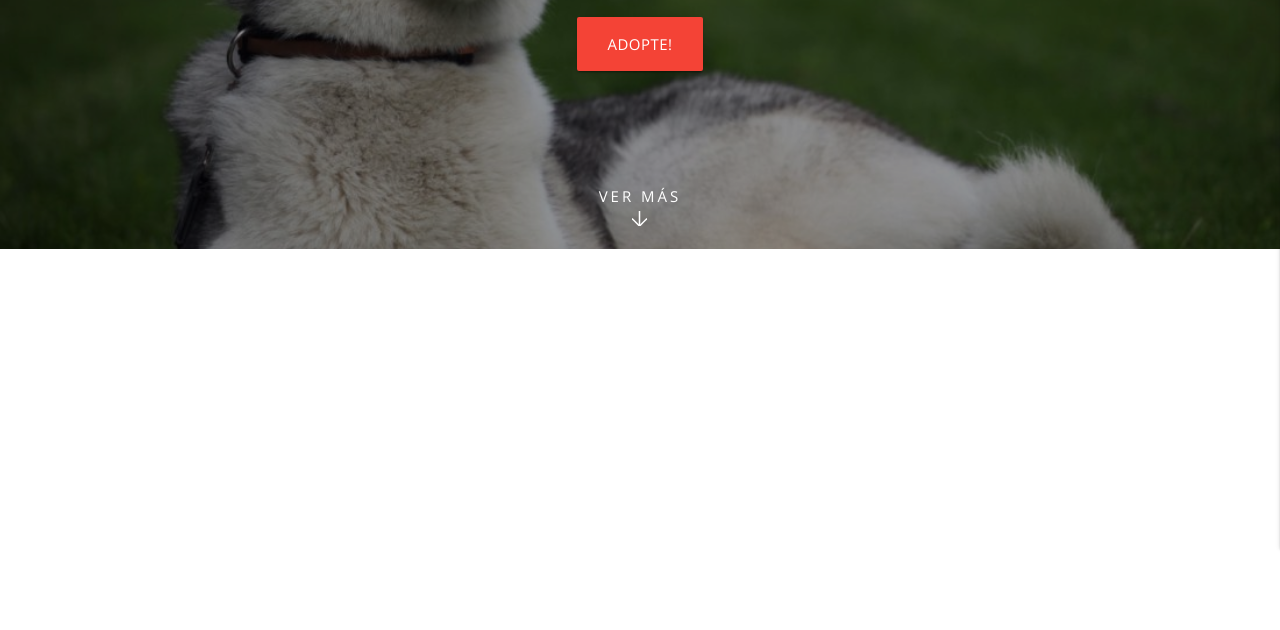
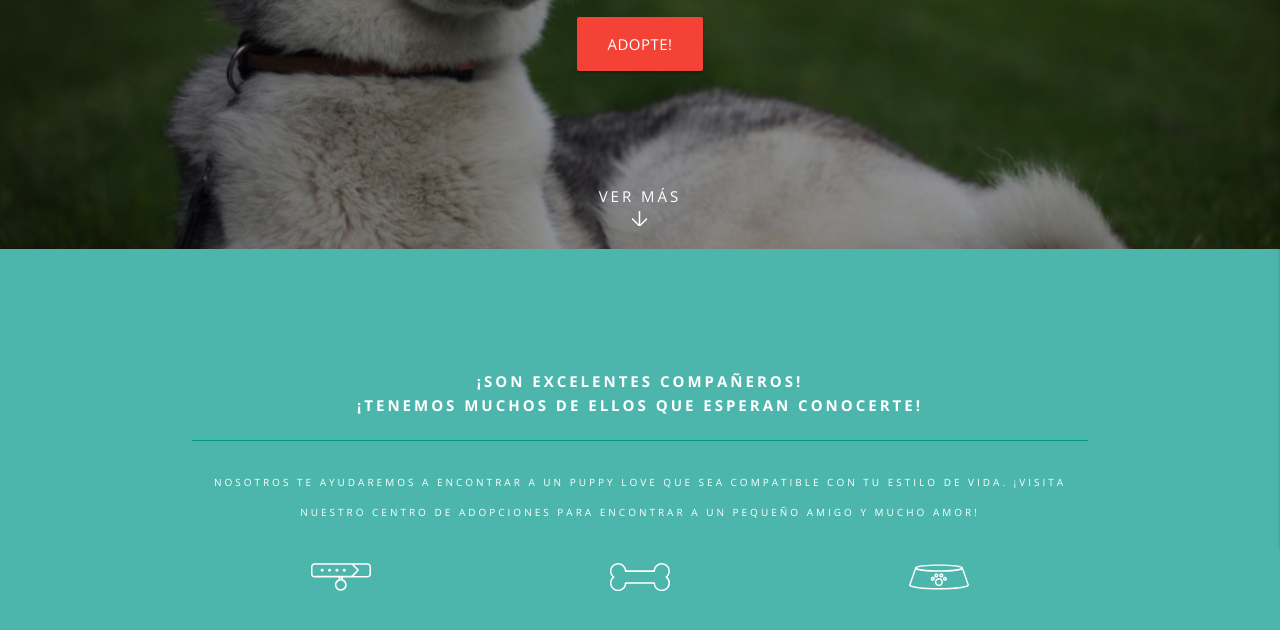
Before and after one commit to FiorellaQA/Puppy-Love, a website: page index.html in a window 1280 px wide. Shown: the part 312-942 px from the top of the page. Before the commit the page ends 800 px from the top, so only its background shows below. Drawn offline with nearby package versions, Linux system fonts and the light colour scheme.

Commit message:
añadiendo section bienvenida

```diff
--- a/assets/css/style.css
+++ b/assets/css/style.css
@@ -93,6 +93,33 @@ img.img-banner{
   background-color: #F44336;
 }
 
+/* end style parallax*/
+section.bienvenida {
+  display: flex;
+  height: 500px;
+  justify-content: center;
+  align-items: center;
+  flex-direction: column;
+}
+.bienvenida{
+  text-transform: uppercase;
+}
+.bienvenida p{
+  font-size: x-small;
+}
+.bienvenida h6{
+  font-weight: bold;
+}
+.divider {
+  margin: 26px 0;
+}
+
+
+
+
+
+
+
 @media only screen and (max-width : 992px) {
   .parallax-container .section {
     position: absolute;
--- a/index.html
+++ b/index.html
@@ -45,6 +45,37 @@
 			</div>
 			<div class="parallax"><img  class="img-banner" src="assets/img/banner.jpg" alt=""></div>
 		</section>
+		<section class="bienvenida teal lighten-2">
+			<div class="container">
+				<div class="row">
+					<div class="col m12">
+						<h6 class="center-align white-text">¡Son excelentes compañeros!</h6>
+						<h6 class="center-align white-text">¡Tenemos muchos de ellos que esperan conocerte!</h6>
+						<div class="divider teal"></div>
+						<p class="center-align white-text light">Nosotros te ayudaremos a encontrar a un puppy love que sea compatible con tu estilo de vida.
+							¡Visita nuestro centro de adopciones para encontrar a un pequeño amigo y mucho amor!</p>
+					</div>
+				</div>
+			</div>
+			<div class="bienvenida__icons container">
+				<div class="row">
+					<div class="col m12 s12">
+						<div class="col m4 s4 center">
+							<img src="assets/img/icons/collar.svg" alt="">
+						</div>
+						<div class="col m4 s4 center">
+							<img src="assets/img/icons/bone.svg" alt="">
+						</div>
+						<div class="col m4 s4 center">
+							<img src="assets/img/icons/pet-plate.svg" alt="">
+						</div>
+
+
+
+					</div>
+				</div>
+			</div>
+		</section>
         <script src="https://code.jquery.com/jquery-2.1.1.min.js"></script>
         <script src="assets/js/materialize.js"></script>
         <script src="assets/js/app.js"></script>
```
